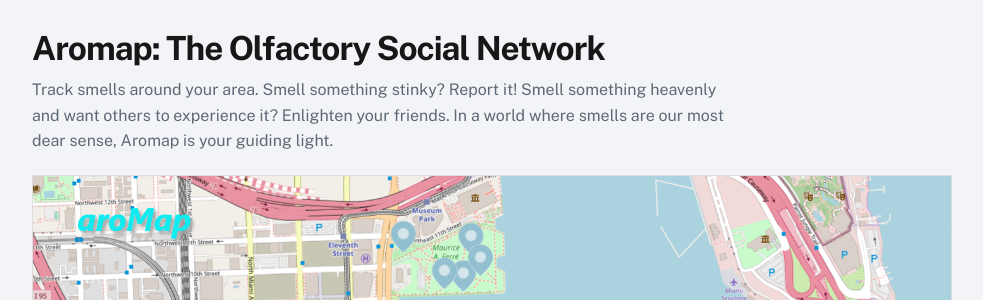
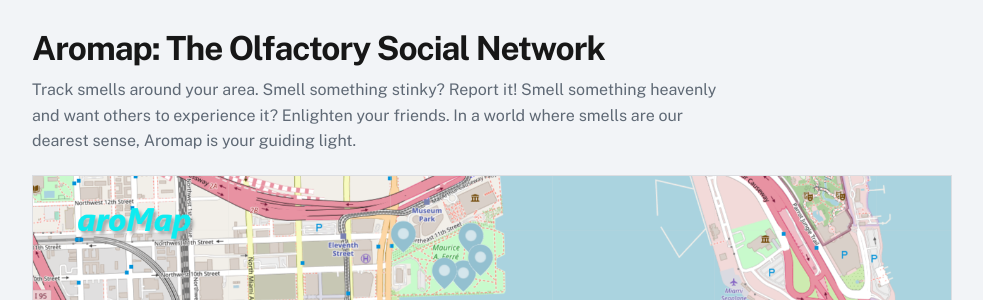
Before and after one commit to benjamin-shapiro/benjamin-shapiro.github.io, a Jekyll site: the page built from _pages/geo.md, in a window 1280 px wide and 900 px high, scrolled down 6362 px. Shown: the part 180-480 px from the top of the window, without its empty margins (18-1001 px from the left). Built offline with Jekyll 4.4.1, drawn with Linux system fonts in a browser that asks for light colours; some of the changed text lies outside the part shown.

Commit message:
Clarify EO footprints and Aromap copy

```diff
--- a/_pages/geo.md
+++ b/_pages/geo.md
@@ -119,7 +119,7 @@ description: Geospatial projects exploring Earth observation, Los Angeles mobili
   <p>
     Track smells around your area. Smell something stinky? Report it! Smell something
     heavenly and want others to experience it? Enlighten your friends. In a world where smells are
-    our most dear sense, Aromap is your guiding light.
+    our dearest sense, Aromap is your guiding light.
   </p>
 
   <img src="/Images/Aromap1.png" alt="Aromap screenshot 1" loading="lazy" />
```
Also changed, not shown: other parts of _pages/geo.md (+2 -2 lines), _pages/home.md (+1 -1 lines).
